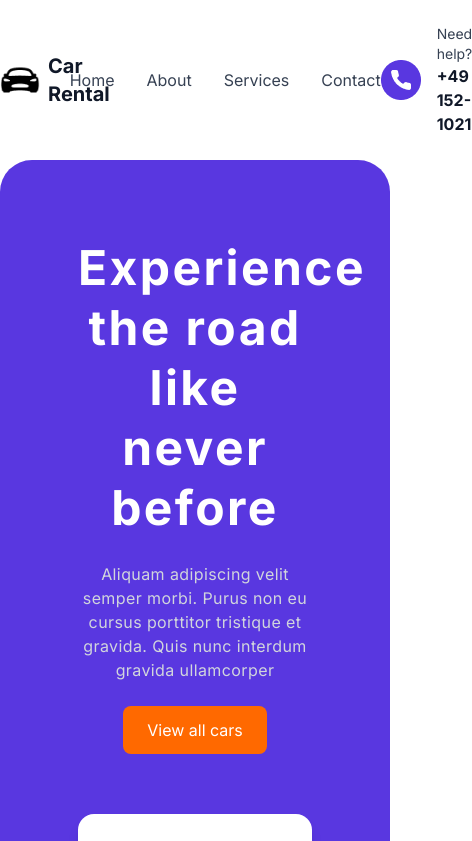
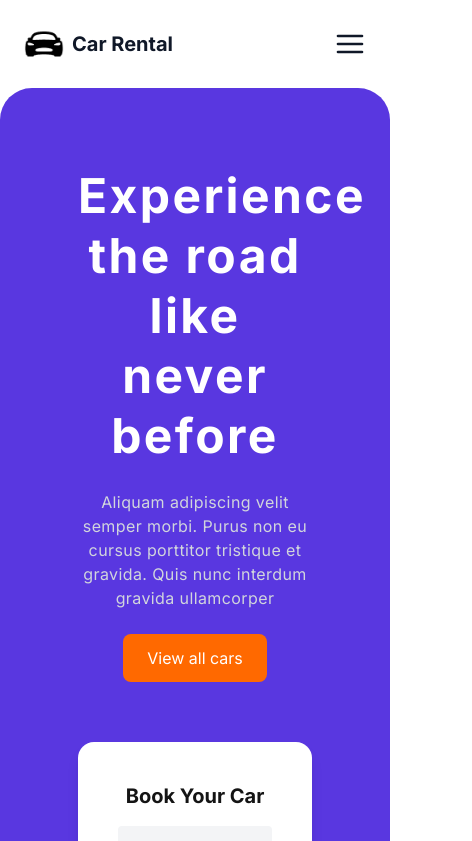
Before and after one commit to BuliDev/rent-a-car-project, a React (Vite) app: page / in a window 390 px wide. Shown: the top 841 px of the page, 472 px wide, since content can reach past the window. Built offline with nearby package versions, Linux system fonts and the light colour scheme.

Commit message:
Make Navbar Responsive

```diff
--- a/src/components/Features.jsx
+++ b/src/components/Features.jsx
@@ -7,7 +7,7 @@ const Features = () => {
       <div className="max-w-[1296px] mx-auto px-6">
         <div className="grid md:grid-cols-3 gap-8">
           {features.map((feature) => (
-            <div key={feature.id} className="max-w-[357px] text-center">
+            <div key={feature.id} className="max-w-[357px] text-center mx-auto">
               <img
                 src={feature.icon}
                 alt={feature.title}
--- a/src/components/Navbar.jsx
+++ b/src/components/Navbar.jsx
@@ -1,15 +1,53 @@
-import React from "react";
+import React, { useState } from "react";
 import logo from "../assets/logo.png";
 import phoneIcon from "../assets/phoneIcon.png";
 
 const Navbar = () => {
+  const [isOpen, setIsOpen] = useState(false);
   return (
-    <nav className="flex justify-between items-center max-w-[1296px] mx-auto py-6">
+    <nav className="px-6 lg:px-0 flex justify-between items-center max-w-[1296px] mx-auto py-6 ">
       <div className="flex items-center space-x-2">
         <img src={logo} alt="Car Rental Logo" className="w-10 h-10" />
         <h1 className="text-xl font-bold text-gray-900">Car Rental</h1>
       </div>
-      <ul className="flex space-x-8">
+
+      <button
+        className="md:hidden text-gray-900 text-2xl z-30"
+        onClick={() => setIsOpen(!isOpen)}
+      >
+        {isOpen ? (
+          <svg
+            xmlns="http://www.w3.org/2000/svg"
+            className="w-8 h-8"
+            viewBox="0 0 24 24"
+            fill="none"
+            stroke="currentColor"
+            strokeWidth="2"
+            strokeLinecap="round"
+            strokeLinejoin="round"
+          >
+            <line x1="18" y1="6" x2="6" y2="18" />
+            <line x1="6" y1="6" x2="18" y2="18" />
+          </svg>
+        ) : (
+          <svg
+            xmlns="http://www.w3.org/2000/svg"
+            className="w-8 h-8"
+            viewBox="0 0 24 24"
+            fill="none"
+            stroke="currentColor"
+            strokeWidth="2"
+            strokeLinecap="round"
+            strokeLinejoin="round"
+          >
+            <line x1="3" y1="12" x2="21" y2="12" />
+            <line x1="3" y1="6" x2="21" y2="6" />
+            <line x1="3" y1="18" x2="21" y2="18" />
+          </svg>
+        )}
+      </button>
+
+      <ul className="hidden md:flex space-x-8">
         <li>
           <a href="#" className="text-gray-700 hover:text-orange-500">
             Home
@@ -31,7 +69,39 @@ const Navbar = () => {
           </a>
         </li>
       </ul>
-      <div className="flex items-center space-x-4">
+
+      {isOpen && (
+        <div
+          onClick={() => setIsOpen(false)}
+          className="fixed inset-0 bg-black opacity-50 z-10"
+        />
+      )}
+
+      {isOpen && (
+        <ul className="flex flex-col md:hidden space-y-4 absolute top-0 left-0 shadow-md py-4 px-6 w-full bg-white z-20">
+          <li>
+            <a href="#" className="text-gray-700 hover:text-orange-500">
+              Home
+            </a>
+          </li>
+          <li>
+            <a href="#" className="text-gray-700 hover:text-orange-500">
+              About
+            </a>
+          </li>
+          <li>
+            <a href="#" className="text-gray-700 hover:text-orange-500">
+              Services
+            </a>
+          </li>
+          <li>
+            <a href="#" className="text-gray-700 hover:text-orange-500">
+              Contact
+            </a>
+          </li>
+        </ul>
+      )}
+      <div className="hidden md:flex items-center space-x-4">
         <img src={phoneIcon} alt="Phone Icon" />
         <div className="flex flex-col">
           <span className="text-sm text-gray-700">Need help?</span>
```
